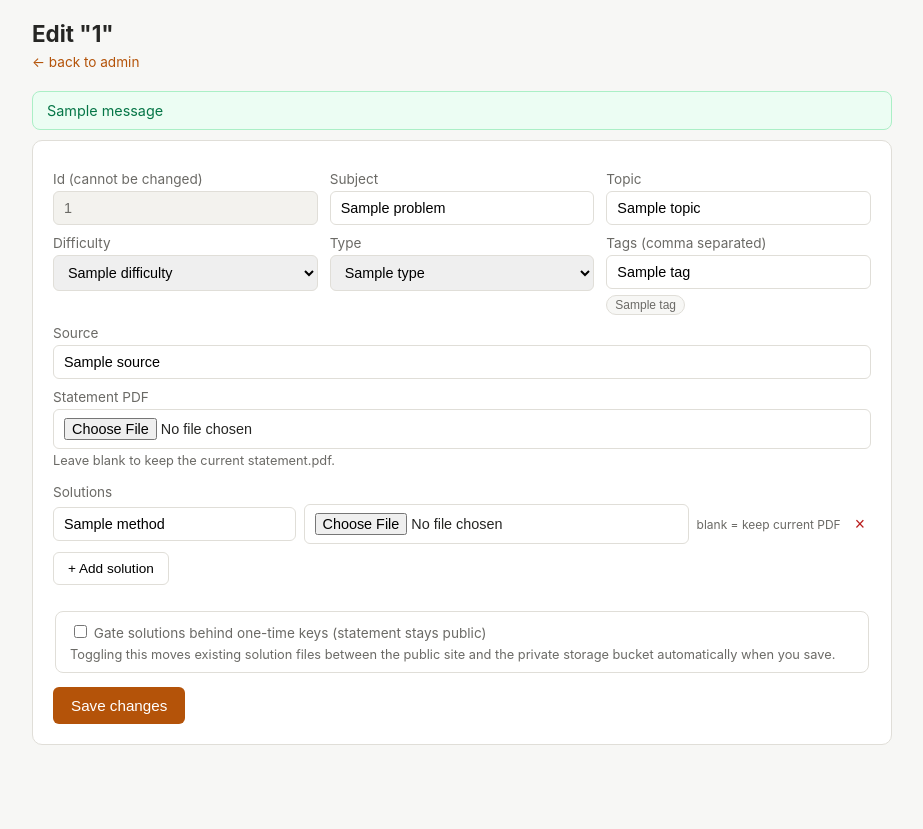
After one commit to villaa/physics-problem-bank, a Flask app: template admin/templates/edit.html in a window 1280 px wide. The commit adds this page. Shown: the whole page, without its empty margins (178-1101 px from the left). Run offline with Flask 3, Linux system fonts and the light colour scheme; the template is opened without the code that fills it: most values are stand-ins (such as "Sample title", 1, 10 or a date in 2020); one stand-in notice (Sample message) is shown.

Commit message:
Add problem editing to the admin UI
New update_problem() in problem_bank.py handles metadata changes,
optional statement replacement, and per-solution add/rename/replace/
remove - including moving solution files between the public docs/
tree and the private R2 bucket when a problem's protected flag is
toggled (clearing any leftover key pool when it becomes public).
The problem id itself stays immutable to avoid a rename cascading
into R2 keys, KV pools, and already-distributed links.

Admin UI gets an Edit link per problem opening a prefilled form
(admin/templates/edit.html) that reuses the same tag suggestions as
the add form.

Co-Authored-By: Claude Sonnet 5 <noreply@anthropic.com>
Claude-Session: https://claude.ai/code/session_01KeAAko4D4g3Jvz9FSgh6TS

```diff
--- a/admin/server.py
+++ b/admin/server.py
@@ -111,6 +111,82 @@ def add():
         msg += " Its solutions have no keys yet - use 'Generate keys' below."
     msg += " Click 'Publish to GitHub' below to make it live."
     flash(msg, "success")
+    return redirect(url_for("index"))
+
+
+@app.route("/edit/<problem_id>")
+def edit_form(problem_id):
+    problems = bank.load_problems()
+    match = next((p for p in problems if p["id"] == problem_id), None)
+    if not match:
+        flash(f"no problem with id '{problem_id}'", "error")
+        return redirect(url_for("index"))
+    subjects = sorted({p["subject"] for p in problems})
+    all_tags = sorted({t for p in problems for t in p.get("tags", [])})
+    return render_template(
+        "edit.html",
+        problem=match,
+        subjects=subjects,
+        difficulties=DIFFICULTIES,
+        types=TYPES,
+        all_tags=all_tags,
+    )
+
+
+@app.route("/edit/<problem_id>", methods=["POST"])
+def edit(problem_id):
+    form = request.form
+    methods = form.getlist("solution_method")
+    keep_pdfs = form.getlist("solution_keep_pdf")
+    files = request.files.getlist("solution_file")
+
+    with tempfile.TemporaryDirectory() as tmp:
+        tmp_path = Path(tmp)
+
+        statement_file = request.files.get("statement_file")
+        statement_path = None
+        if statement_file and statement_file.filename:
+            statement_path = tmp_path / "statement.pdf"
+            statement_file.save(statement_path)
+
+        solutions = []
+        for i, (method, keep_pdf, f) in enumerate(zip(methods, keep_pdfs, files)):
+            if not method.strip():
+                continue
+            file_path = None
+            if f and f.filename:
+                file_path = tmp_path / f"solution-{i}.pdf"
+                f.save(file_path)
+            solutions.append({
+                "method": method.strip(),
+                "file_path": file_path,
+                "keep_pdf": keep_pdf or None,
+            })
+
+        protected = form.get("protected") == "on"
+        tags = [t.strip() for t in form.get("tags", "").split(",") if t.strip()]
+
+        try:
+            bank.update_problem(
+                id=problem_id,
+                subject=form["subject"].strip(),
+                topic=form["topic"].strip(),
+                difficulty=form["difficulty"],
+                type=form["type"],
+                statement_path=statement_path,
+                solutions=solutions,
+                tags=tags,
+                source=form.get("source", "").strip(),
+                protected=protected,
+            )
+        except bank.ProblemBankError as e:
+            flash(str(e), "error")
+            return redirect(url_for("edit_form", problem_id=problem_id))
+        except KeyError as e:
+            flash(f"Missing field: {e}", "error")
+            return redirect(url_for("edit_form", problem_id=problem_id))
+
+    flash(f"Updated '{problem_id}'. Click 'Publish to GitHub' below to make it live.", "success")
     return redirect(url_for("index"))
 
 
--- /dev/null
+++ b/admin/templates/edit.html
@@ -0,0 +1,167 @@
+<!doctype html>
+<html lang="en">
+<head>
+<meta charset="utf-8" />
+<title>Edit {{ problem.id }} - Physics Problem Bank Admin</title>
+<style>
+  :root { --bg: #f7f7f5; --panel: #fff; --border: #e0ded8; --text: #262624; --text-dim: #6b6a66; --accent: #b45309; }
+  * { box-sizing: border-box; }
+  body { margin: 0; font-family: -apple-system, "Segoe UI", Helvetica, Arial, sans-serif; background: var(--bg); color: var(--text); }
+  header { padding: 20px; max-width: 900px; margin: 0 auto; }
+  header h1 { margin: 0 0 4px; font-size: 1.4rem; }
+  header p { margin: 0; color: var(--text-dim); }
+  header a { color: var(--accent); text-decoration: none; font-size: 0.85rem; }
+  main { max-width: 900px; margin: 0 auto; padding: 0 20px 60px; }
+  .panel { background: var(--panel); border: 1px solid var(--border); border-radius: 10px; padding: 20px; margin-bottom: 24px; }
+  .panel h2 { margin-top: 0; font-size: 1.1rem; }
+  label { display: block; font-size: 0.85rem; color: var(--text-dim); margin: 10px 0 4px; }
+  input[type=text], input[type=file], select, textarea {
+    width: 100%; padding: 8px 10px; border: 1px solid var(--border); border-radius: 6px; font-size: 0.9rem;
+  }
+  input[readonly] { background: #f3f2ee; color: var(--text-dim); }
+  .row { display: flex; gap: 12px; flex-wrap: wrap; }
+  .row > div { flex: 1 1 200px; }
+  .solution-row { display: flex; gap: 8px; margin-bottom: 8px; align-items: center; }
+  .solution-row input[type=text] { flex: 1 1 150px; }
+  .solution-row input[type=file] { flex: 2 1 200px; }
+  .solution-row .keep-note { flex: 0 0 auto; font-size: 0.75rem; color: var(--text-dim); white-space: nowrap; }
+  .remove-row-btn { background: none; border: none; color: #b91c1c; cursor: pointer; font-size: 1.1rem; }
+  button.primary { background: var(--accent); color: #fff; border: none; border-radius: 6px; padding: 10px 18px; font-size: 0.95rem; cursor: pointer; margin-top: 14px; }
+  button.secondary { background: var(--panel); border: 1px solid var(--border); border-radius: 6px; padding: 8px 14px; font-size: 0.85rem; cursor: pointer; }
+  .flash { padding: 10px 14px; border-radius: 8px; margin-bottom: 10px; font-size: 0.9rem; white-space: pre-wrap; }
+  .flash.success { background: #ecfdf3; color: #067647; border: 1px solid #abefc6; }
+  .flash.error { background: #fef3f2; color: #b91c1c; border: 1px solid #fda29b; }
+  #add-solution-btn { margin-bottom: 12px; }
+  fieldset { border: 1px solid var(--border); border-radius: 8px; margin-top: 14px; padding: 10px 14px; }
+</style>
+</head>
+<body>
+<header>
+  <h1>Edit "{{ problem.id }}"</h1>
+  <p><a href="{{ url_for('index') }}">&larr; back to admin</a></p>
+</header>
+<main>
+  {% for category, message in get_flashed_messages(with_categories=true) %}
+    <div class="flash {{ category }}">{{ message }}</div>
+  {% endfor %}
+
+  <div class="panel">
+    <form method="post" action="{{ url_for('edit', problem_id=problem.id) }}" enctype="multipart/form-data">
+      <div class="row">
+        <div>
+          <label>Id (cannot be changed)</label>
+          <input type="text" value="{{ problem.id }}" readonly />
+        </div>
+        <div>
+          <label>Subject</label>
+          <input type="text" name="subject" required list="subject-list" value="{{ problem.subject }}" />
+          <datalist id="subject-list">
+            {% for s in subjects %}<option value="{{ s }}">{% endfor %}
+          </datalist>
+        </div>
+        <div>
+          <label>Topic</label>
+          <input type="text" name="topic" required value="{{ problem.topic }}" />
+        </div>
+      </div>
+
+      <div class="row">
+        <div>
+          <label>Difficulty</label>
+          <select name="difficulty" required>
+            {% for d in difficulties %}<option value="{{ d }}" {{ "selected" if d == problem.difficulty }}>{{ d }}</option>{% endfor %}
+          </select>
+        </div>
+        <div>
+          <label>Type</label>
+          <select name="type" required>
+            {% for t in types %}<option value="{{ t }}" {{ "selected" if t == problem.type }}>{{ t }}</option>{% endfor %}
+          </select>
+        </div>
+        <div>
+          <label>Tags (comma separated)</label>
+          <input type="text" id="tags-input" name="tags" value="{{ problem.tags|join(', ') }}" />
+          {% if all_tags %}
+          <div id="tag-suggestions" style="display:flex; flex-wrap:wrap; gap:4px; margin-top:6px;">
+            {% for t in all_tags %}
+            <button type="button" class="tag-chip" data-tag="{{ t }}"
+                    style="font-size:0.75rem; padding:2px 8px; border-radius:999px; border:1px solid var(--border); background:var(--bg); color:var(--text-dim); cursor:pointer;">{{ t }}</button>
+            {% endfor %}
+          </div>
+          {% endif %}
+        </div>
+      </div>
+
+      <label>Source</label>
+      <input type="text" name="source" value="{{ problem.source }}" placeholder="Original / adapted from ..." />
+
+      <label>Statement PDF</label>
+      <input type="file" name="statement_file" accept="application/pdf" />
+      <p style="color:var(--text-dim); font-size:0.8rem; margin:4px 0 0;">Leave blank to keep the current statement.pdf.</p>
+
+      <label style="margin-top:16px;">Solutions</label>
+      <div id="solutions-container">
+        {% for s in problem.solutions %}
+        <div class="solution-row">
+          <input type="hidden" name="solution_keep_pdf" value="{{ s.pdf }}" />
+          <input type="text" name="solution_method" value="{{ s.method }}" placeholder="Method" />
+          <input type="file" name="solution_file" accept="application/pdf" />
+          <span class="keep-note">blank = keep current PDF</span>
+          <button type="button" class="remove-row-btn" title="Remove">&times;</button>
+        </div>
+        {% endfor %}
+      </div>
+      <button type="button" id="add-solution-btn" class="secondary">+ Add solution</button>
+
+      <fieldset>
+        <label style="margin-top:0;">
+          <input type="checkbox" name="protected" style="width:auto;display:inline;" {{ "checked" if problem.protected }} />
+          Gate solutions behind one-time keys (statement stays public)
+        </label>
+        <p style="color:var(--text-dim); font-size:0.8rem; margin:6px 0 0;">
+          Toggling this moves existing solution files between the public site and the
+          private storage bucket automatically when you save.
+        </p>
+      </fieldset>
+
+      <div>
+        <button type="submit" class="primary">Save changes</button>
+      </div>
+    </form>
+  </div>
+</main>
+
+<script>
+const container = document.getElementById("solutions-container");
+
+function wireRemove(row) {
+  row.querySelector(".remove-row-btn").addEventListener("click", () => row.remove());
+}
+container.querySelectorAll(".solution-row").forEach(wireRemove);
+
+function addSolutionRow() {
+  const row = document.createElement("div");
+  row.className = "solution-row";
+  row.innerHTML = `
+    <input type="text" name="solution_method" placeholder="Method (e.g. Energy methods)" />
+    <input type="file" name="solution_file" accept="application/pdf" />
+    <button type="button" class="remove-row-btn" title="Remove">&times;</button>
+  `;
+  wireRemove(row);
+  container.appendChild(row);
+}
+
+document.getElementById("add-solution-btn").addEventListener("click", addSolutionRow);
+
+const tagsInput = document.getElementById("tags-input");
+document.querySelectorAll("#tag-suggestions .tag-chip").forEach((chip) => {
+  chip.addEventListener("click", () => {
+    const current = tagsInput.value.split(",").map((t) => t.trim()).filter(Boolean);
+    const tag = chip.dataset.tag;
+    if (!current.includes(tag)) current.push(tag);
+    tagsInput.value = current.join(", ");
+  });
+});
+</script>
+</body>
+</html>
--- a/admin/templates/index.html
+++ b/admin/templates/index.html
@@ -220,7 +220,10 @@
             </form>
             {% endif %}
           </td>
-          <td>
+          <td style="display:flex; gap:6px; align-items:center;">
+            <a href="{{ url_for('edit_form', problem_id=p.id) }}">
+              <button type="button" class="secondary">Edit</button>
+            </a>
             <form method="post" action="{{ url_for('remove', problem_id=p.id) }}"
                   onsubmit="return confirm('Remove {{ p.id }}? This cannot be undone.');">
               <button type="submit" class="danger">Remove</button>
```
Also changed, not shown: scripts/problem_bank.py (+148 -0 lines).
